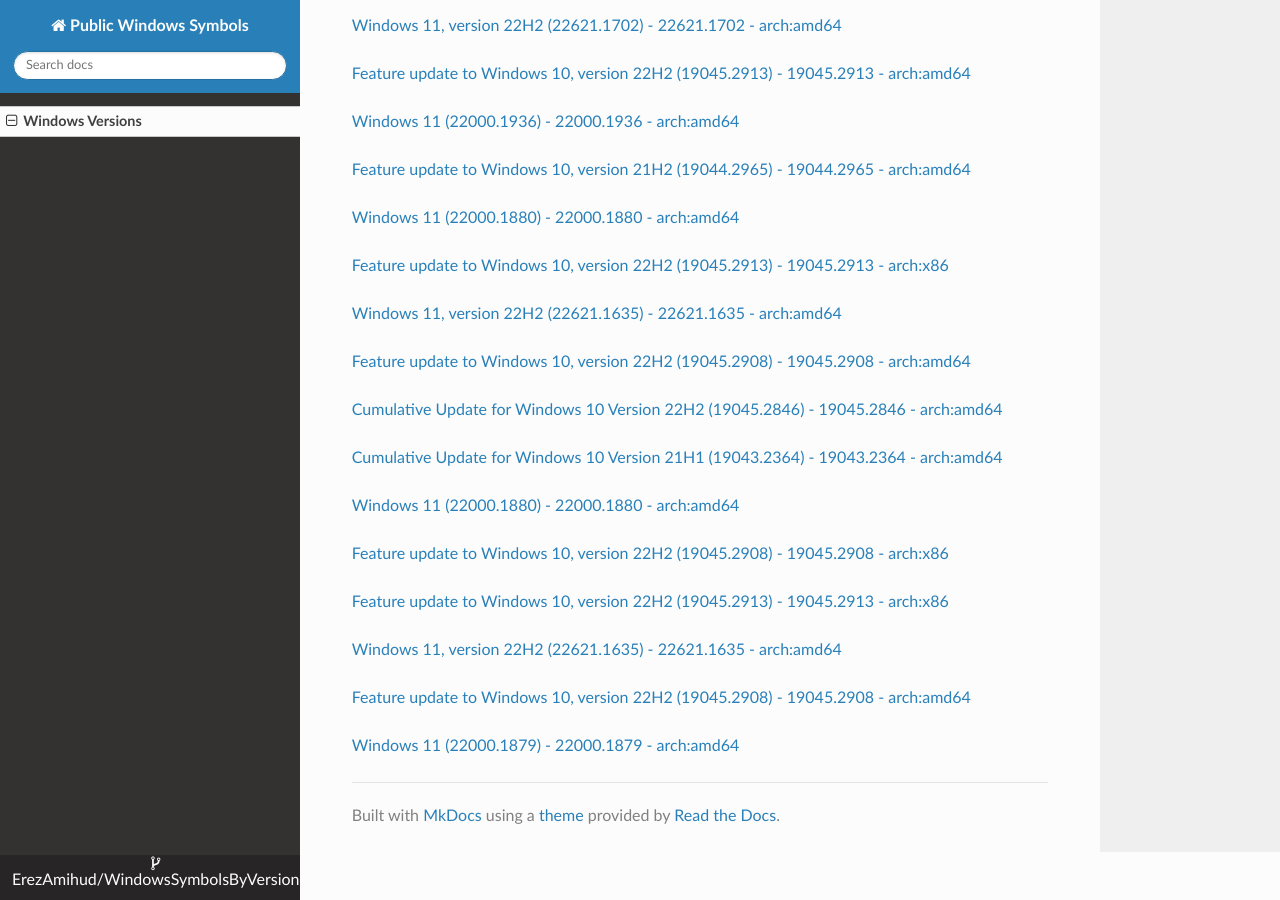
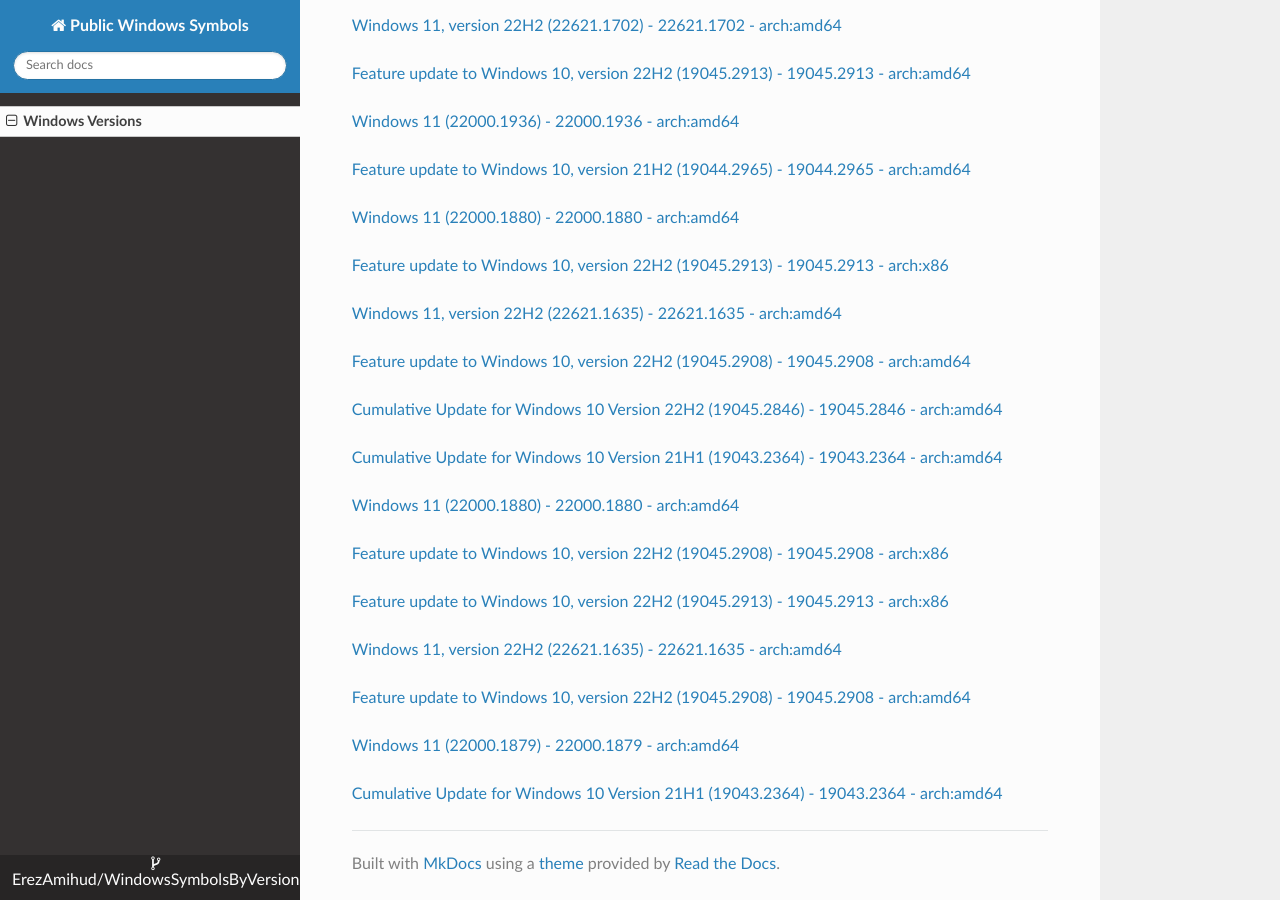
Before and after one commit to ErezAmihud/WindowsSymbolsByVersion, an MkDocs documentation site: the page built from docs/index.md, in a window 1280 px wide and 900 px high, scrolled down 32765 px. Built offline with MkDocs 1.6.1, drawn with Linux system fonts in a browser that asks for light colours; nearby versions of some CDN libraries.

Commit message:
Automated commit, add manifest for 088dd35d-2a37-4fb2-8fb9-eae894e62e99

```diff
--- a/docs/index.md
+++ b/docs/index.md
@@ -1891,3 +1891,6 @@
 
 
 [Windows 11 (22000.1879) - 22000.1879 - arch:amd64](https://github.com/ErezAmihud/WindowsSymbolsByVersion/blob/main/manifests/23b376bc-3097-48b9-a898-68a6ac056517.manifest)
+
+
+[Cumulative Update for Windows 10 Version 21H1 (19043.2364) - 19043.2364 - arch:amd64](https://github.com/ErezAmihud/WindowsSymbolsByVersion/blob/main/manifests/088dd35d-2a37-4fb2-8fb9-eae894e62e99.manifest)
```
Also changed, not shown: process_builds.json (+1 -1 lines).
